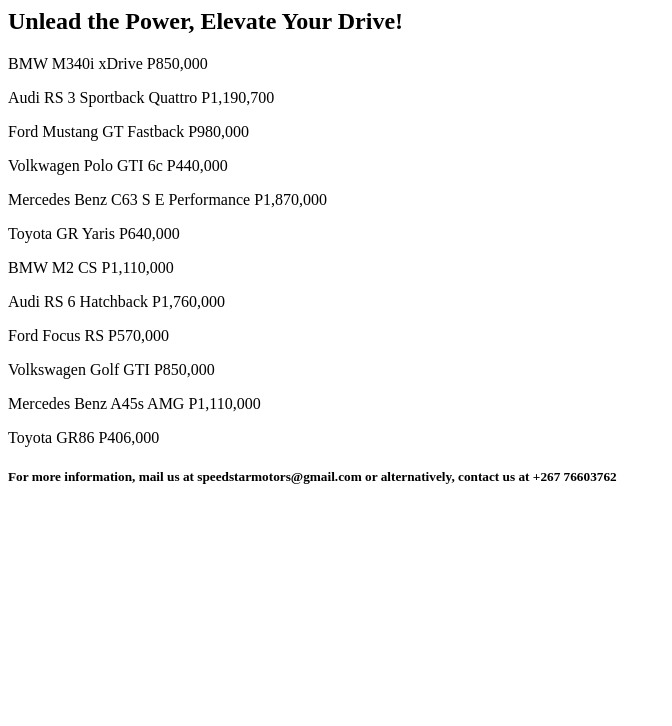
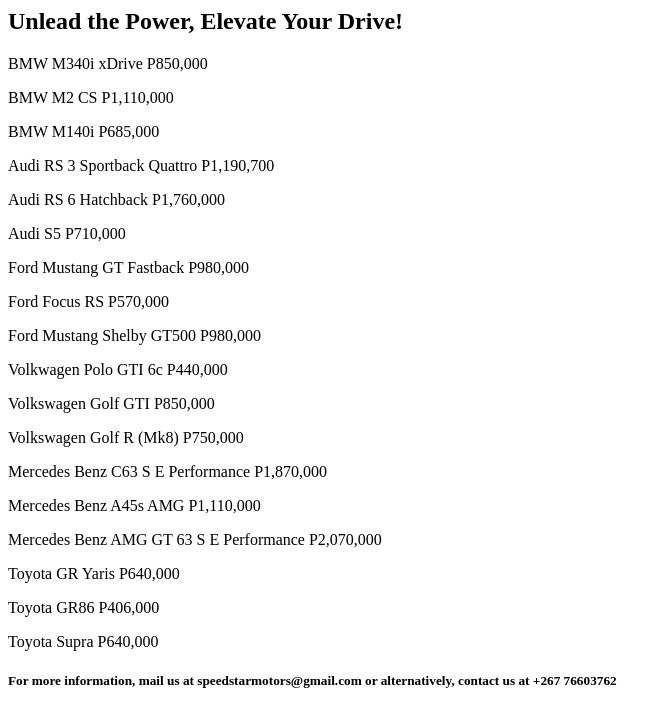
Before and after one commit to bida24-109/SpeedStar-Motors, a plain HTML site: page index.html in a window 1280 px wide. Shown: the whole page, without its empty margins (0-672 px from the left). Drawn offline with Linux system fonts and the light colour scheme.

Commit message:
Update index.html

```diff
--- a/index.html
+++ b/index.html
@@ -6,17 +6,28 @@
 <h2>Unlead the Power, Elevate Your Drive!</h2>
 
 <p>BMW M340i xDrive   P850,000</p>
+<p>BMW M2 CS   P1,110,000</p>
+<p>BMW M140i   P685,000</p>
+
 <p>Audi RS 3 Sportback Quattro   P1,190,700</p>
+<p>Audi RS 6 Hatchback   P1,760,000</p>
+<p>Audi S5   P710,000</p>
+
 <p>Ford Mustang GT Fastback   P980,000</p>
+<p>Ford Focus RS   P570,000</p>
+<p>Ford Mustang Shelby GT500   P980,000</p>
+
 <p>Volkwagen Polo GTI 6c   P440,000</p>
+<p>Volkswagen Golf GTI   P850,000</p>
+<p>Volkswagen Golf R (Mk8)   P750,000</p>
+
 <p>Mercedes Benz C63 S E Performance   P1,870,000</p>
-<p>Toyota GR Yaris   P640,000
-<p>BMW M2 CS   P1,110,000</p>
-<p>Audi RS 6 Hatchback   P1,760,000</p>
-<p>Ford Focus RS   P570,000</p>
-<p>Volkswagen Golf GTI   P850,000</p>
 <p>Mercedes Benz A45s AMG   P1,110,000</p>
+<p>Mercedes Benz AMG GT 63 S E Performance   P2,070,000</p>
+
+<p>Toyota GR Yaris   P640,000</p>
 <p>Toyota GR86   P406,000</p>
+<p>Toyota Supra   P640,000</p>
 
 <h5>For more information, mail us at speedstarmotors@gmail.com or alternatively, contact us at +267 76603762</h5>
 </body>
```
